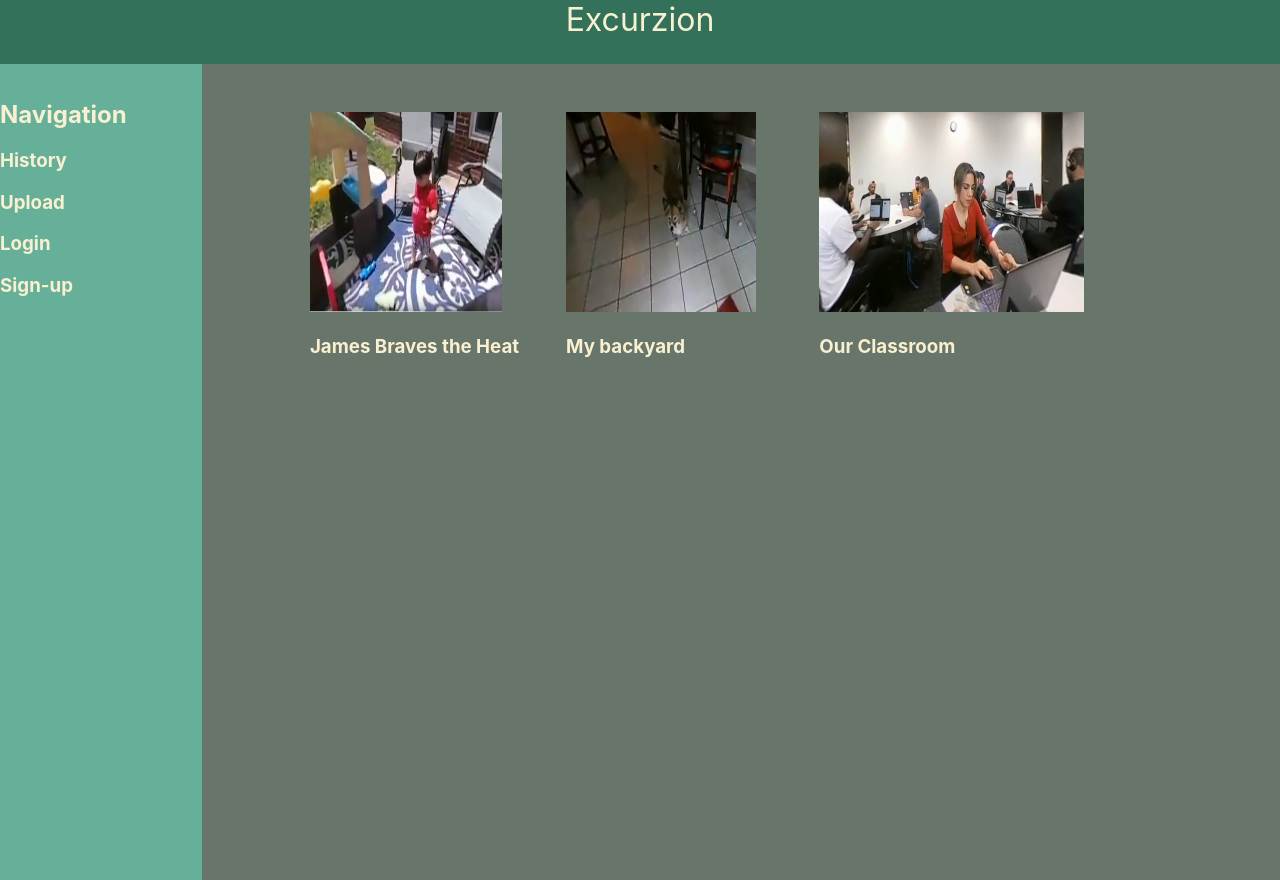
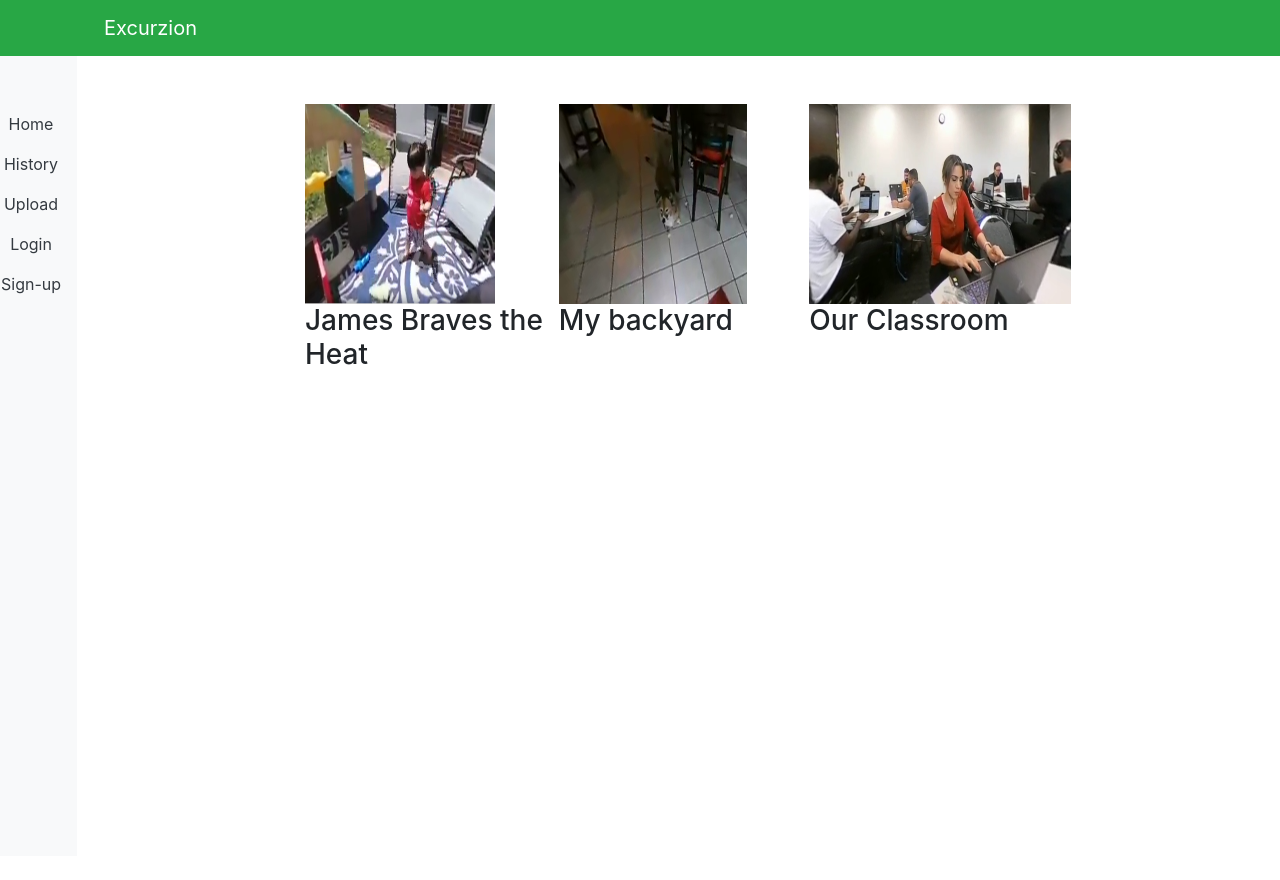
Before and after one commit to treyarnold/excurzion-client, a React (Create React App) app: page / in a window 1280 px wide. After the commit the page ends 856 px from the top, so only its background shows below. Built offline with nearby package versions, Linux system fonts and the light colour scheme.

Commit message:
styling update

```diff
--- a/public/index.html
+++ b/public/index.html
@@ -1,10 +1,13 @@
 <!DOCTYPE html>
 <html lang="en">
+
 <head>
   <meta charset="utf-8" />
   <link rel="shortcut icon" href="%PUBLIC_URL%/favicon.ico" />
   <meta name="viewport" content="width=device-width, initial-scale=1" />
   <meta name="theme-color" content="#000000" />
+  <link rel="stylesheet" href="https://stackpath.bootstrapcdn.com/bootstrap/4.3.1/css/bootstrap.min.css"
+    integrity="sha384-ggOyR0iXCbMQv3Xipma34MD+dH/1fQ784/j6cY/iJTQUOhcWr7x9JvoRxT2MZw1T" crossorigin="anonymous">
   <script src="https://aframe.io/releases/0.9.2/aframe.min.js"></script>
   <!--
       manifest.json provides metadata used when your web app is installed on a
@@ -22,6 +25,7 @@
     -->
   <title>React App</title>
 </head>
+
 <body>
   <noscript>You need to enable JavaScript to run this app.</noscript>
   <div id="root"></div>
@@ -35,5 +39,15 @@
       To begin the development, run `npm start` or `yarn start`.
       To create a production bundle, use `npm run build` or `yarn build`.
     -->
+  <script src="https://code.jquery.com/jquery-3.3.1.slim.min.js"
+    integrity="sha384-q8i/X+965DzO0rT7abK41JStQIAqVgRVzpbzo5smXKp4YfRvH+8abtTE1Pi6jizo"
+    crossorigin="anonymous"></script>
+  <script src="https://cdnjs.cloudflare.com/ajax/libs/popper.js/1.14.7/umd/popper.min.js"
+    integrity="sha384-UO2eT0CpHqdSJQ6hJty5KVphtPhzWj9WO1clHTMGa3JDZwrnQq4sF86dIHNDz0W1"
+    crossorigin="anonymous"></script>
+  <script src="https://stackpath.bootstrapcdn.com/bootstrap/4.3.1/js/bootstrap.min.js"
+    integrity="sha384-JjSmVgyd0p3pXB1rRibZUAYoIIy6OrQ6VrjIEaFf/nJGzIxFDsf4x0xIM+B07jRM"
+    crossorigin="anonymous"></script>
 </body>
+
 </html>
--- a/src/Components/Header/Header.js
+++ b/src/Components/Header/Header.js
@@ -1,12 +1,19 @@
 import React from "react";
 
-import classes from "./Header.module.css"
+const Header = () => (
+  <header >
+    <nav className="navbar navbar-expand-lg navbar-dark bg-success">
+      <a className="pl-5" href="/"><span className="pl-4"><span className="navbar-brand pl-3">Excurzion</span></span></a>
+      <button className="navbar-toggler" type="button" data-toggle="collapse" data-target="#navbarSupportedContent" aria-controls="navbarSupportedContent" aria-expanded="false" aria-label="Toggle navigation">
+        <span className="navbar-toggler-icon"></span>
+      </button>
 
-const Header = () => (
-  <header className={classes.header}>
-    <span>
-      Excurzion
-    </span>
+      <div className="collapse navbar-collapse" id="navbarSupportedContent">
+        <ul className="navbar-nav mr-auto">
+
+        </ul>
+      </div>
+    </nav>
   </header>
 );
 
--- a/src/Components/Header/Header.module.css
+++ /dev/null
@@ -1,10 +0,0 @@
-.header {
-  position: fixed;
-  top: 0;
-  width: 100%;
-  height: 4rem;
-  background-color: #34715B;
-  font-size: 2rem;
-  text-align: center;
-  vertical-align: middle;
-}
--- a/src/Components/Main/Main.js
+++ b/src/Components/Main/Main.js
@@ -6,8 +6,11 @@ import VideoLinks from "../VideoLinks/VideoLinks";
 
 const Main = () => (
   <main className={classes.main}>
-    <Navigation />
-    <VideoLinks />
+    <div className="row vw-100">
+      <Navigation />
+      <VideoLinks />
+
+    </div>
   </main>
 );
 
--- a/src/Components/Navigation/Navigation.js
+++ b/src/Components/Navigation/Navigation.js
@@ -1,16 +1,29 @@
 import React from "react";
 
-import classes from "./Navigation.module.css";
+// import classes from "./Navigation.module.css";
 
 const Navigation = () => (
-  <nav className={classes.sideDrawer}>
-    <h2>Navigation</h2>
-    <h3>History</h3>
-    <h3>Upload</h3>
-    <h3>Login</h3>
-    <h3>Sign-up</h3>
-
-  </nav>
+  <React.Fragment>
+    <nav className="col-2 d-none d-md-flex w-100 px-0">
+      <ul className="nav flex-column bg-light vh-100 pt-5">
+        <li className="nav-item">
+          <a className="nav-link text-dark text-center" href="/">Home</a>
+        </li>
+        <li className="nav-item">
+          <a className="nav-link text-dark text-center" href="/">History</a>
+        </li>
+        <li className="nav-item">
+          <a className="nav-link text-dark text-center" href="/">Upload</a>
+        </li>
+        <li className="nav-item">
+          <a className="nav-link text-dark text-center" href="/">Login</a>
+        </li>
+        <li className="nav-item">
+          <a className="nav-link text-dark text-center" href="/">Sign-up</a>
+        </li>
+      </ul>
+    </nav>
+  </React.Fragment>
 );
 
 export default Navigation;
--- a/src/Components/VideoLinks/VideoLinks.js
+++ b/src/Components/VideoLinks/VideoLinks.js
@@ -18,7 +18,7 @@ import videos from "../../data";
 //   }`;
 
 const VideoLinks = () => (
-  <section className={classes.section}>
+  <section className="col-12 col-md-10 pt-5 px-0 flex-column">
     {/* <Query query={feedQuery}>
       {({ loading, error, data }) => {
         if (loading) return <div>Fetching</div>
--- a/src/Components/VideoLinks/VideoLinks.module.css
+++ b/src/Components/VideoLinks/VideoLinks.module.css
@@ -1,9 +1,8 @@
-.section {
+/* .section {
   width: 100%;
   height: vh100;
   padding-top: 7rem;
-  background-color: #68756A;
-}
+} */
 
 .links {
   margin: auto;
--- a/src/index.css
+++ b/src/index.css
@@ -5,7 +5,7 @@ body {
     sans-serif;
   -webkit-font-smoothing: antialiased;
   -moz-osx-font-smoothing: grayscale;
-  color: #F8F0D0;
+  /* color: #F8F0D0; */
 }
 
 code {
```
Lines whose indentation alone changed are shown as unchanged.
